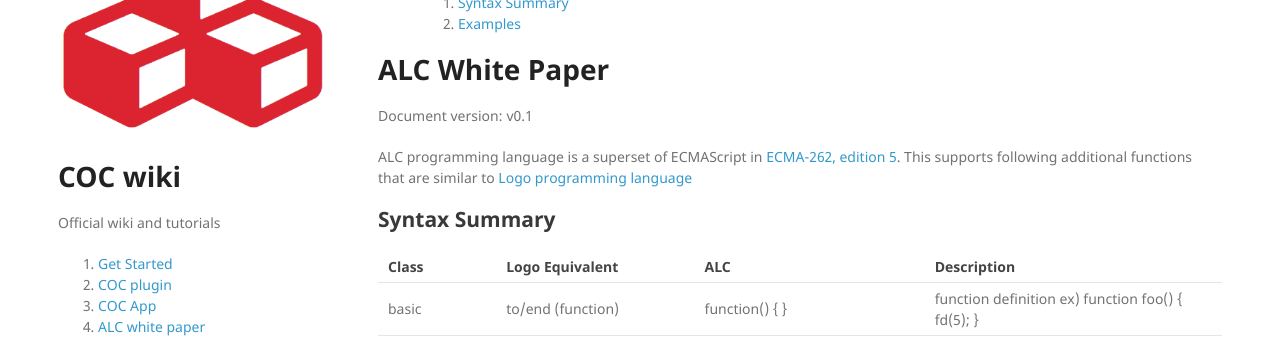
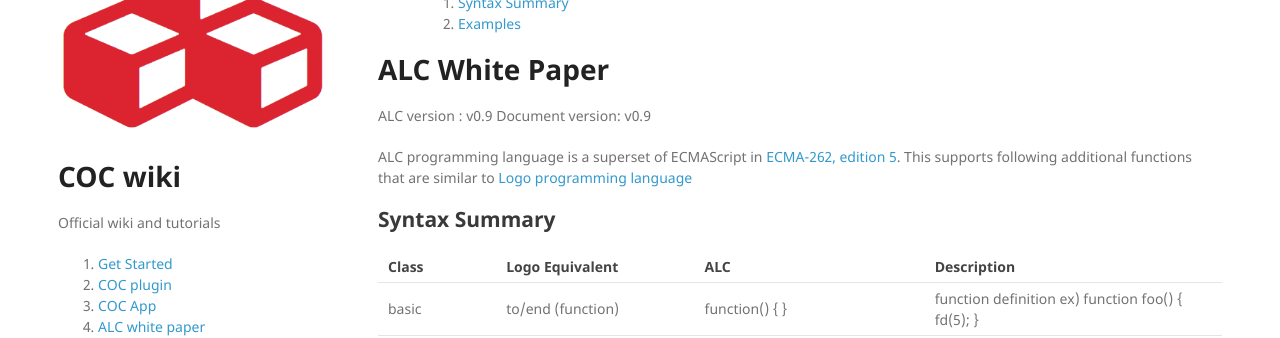
Before and after one commit to daisykim/daisykim.github.io, a Jekyll site: the page built from p/alc-1.0-white-paper.md, in a window 1280 px wide and 900 px high. Shown: the part 172-510 px from the top of the window. Built offline with Jekyll 4.4.1, drawn with Linux system fonts in a browser that asks for light colours; nearby versions of some CDN libraries; our own code applies the rules of GitHub Pages for plain Markdown files.

Commit message:
Update alc

```diff
--- a/p/alc-1.0-white-paper.md
+++ b/p/alc-1.0-white-paper.md
@@ -4,7 +4,8 @@ layout: default
 
 # [](#header-1)ALC White Paper
 
-Document version: v0.1
+ALC version     : v0.9
+Document version: v0.9
 
 ALC programming language is a superset of ECMAScript in [ECMA-262, edition 5](http://www.ecma-international.org/ecma-262/5.1/). This supports following additional functions that are similar to [Logo programming language](http://en.wikipedia.org/wiki/Logo_(programming_language))
 
```
